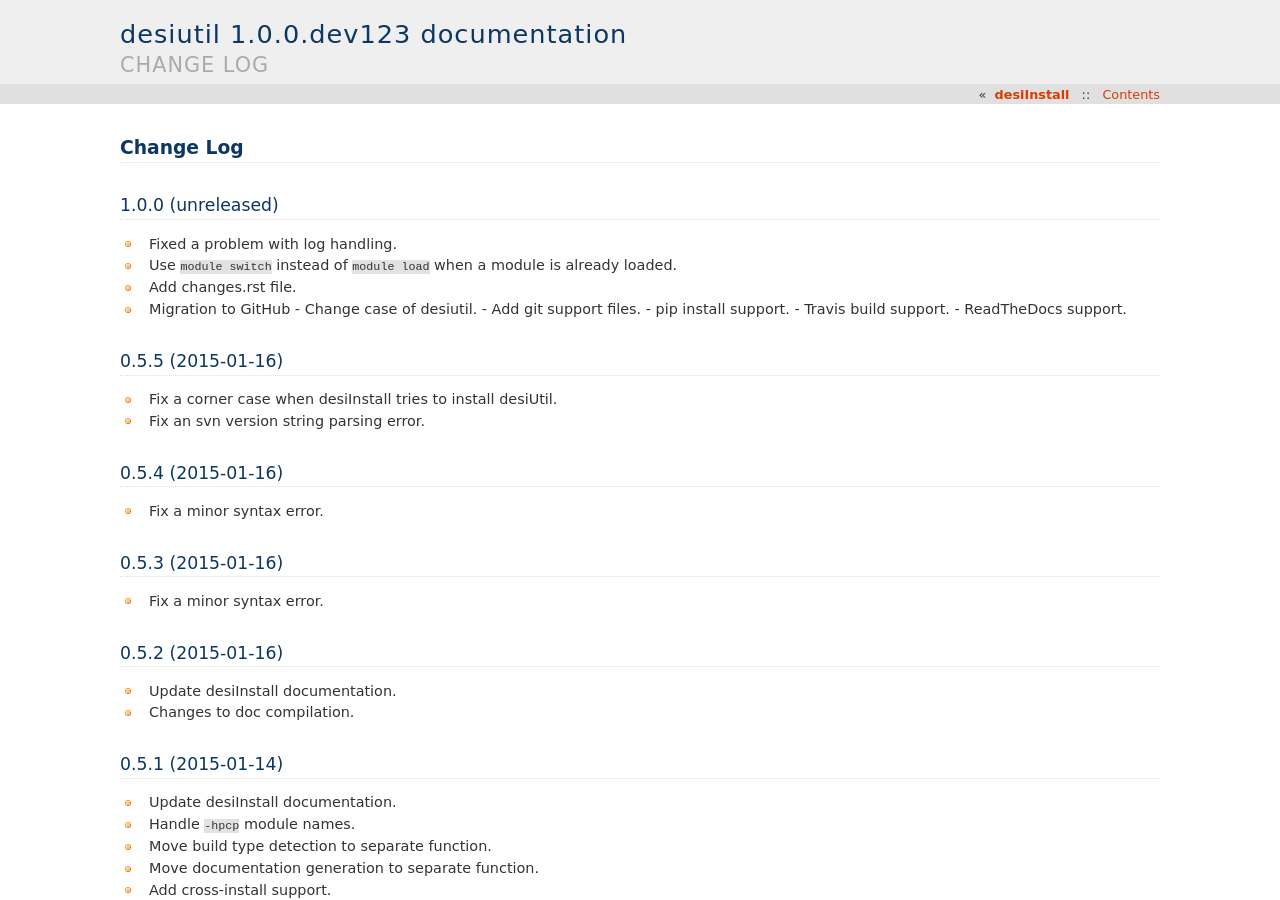
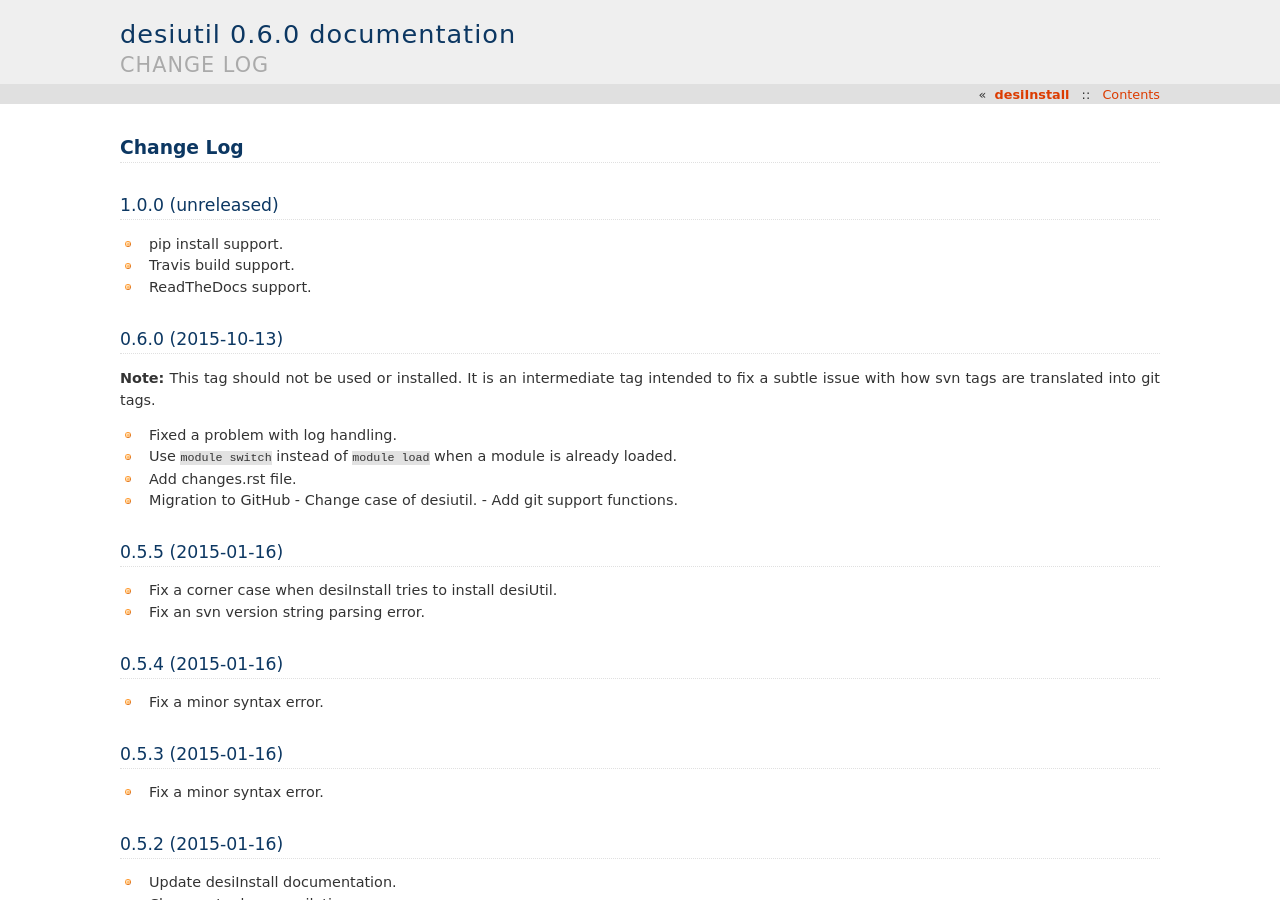
Before and after one commit to desihub/desiutil, a Sphinx documentation site: the page built from doc/changes.rst, in a window 1280 px wide and 900 px high. Built offline with Sphinx 7.4.7, drawn with Linux system fonts in a browser that asks for light colours.

Commit message:
preparing to tag 0.6.0

```diff
--- a/doc/changes.rst
+++ b/doc/changes.rst
@@ -5,16 +5,24 @@
 1.0.0 (unreleased)
 ------------------
 
+* pip install support.
+* Travis build support.
+* ReadTheDocs support.
+
+0.6.0 (2015-10-13)
+------------------
+
+**Note:** This tag should not be used or installed.  It is an intermediate
+tag intended to fix a subtle issue with how svn tags are translated into git
+tags.
+
 * Fixed a problem with log handling.
 * Use ``module switch`` instead of ``module load`` when a module is already
   loaded.
 * Add changes.rst file.
 * Migration to GitHub
   - Change case of desiutil.
-  - Add git support files.
-  - pip install support.
-  - Travis build support.
-  - ReadTheDocs support.
+  - Add git support functions.
 
 0.5.5 (2015-01-16)
 ------------------
--- a/py/desiutil/_version.py
+++ b/py/desiutil/_version.py
@@ -1 +1 @@
-__version__ = '1.0.0.dev123'
+__version__ = '0.6.0'
```
Also changed, not shown: 1 other file.
